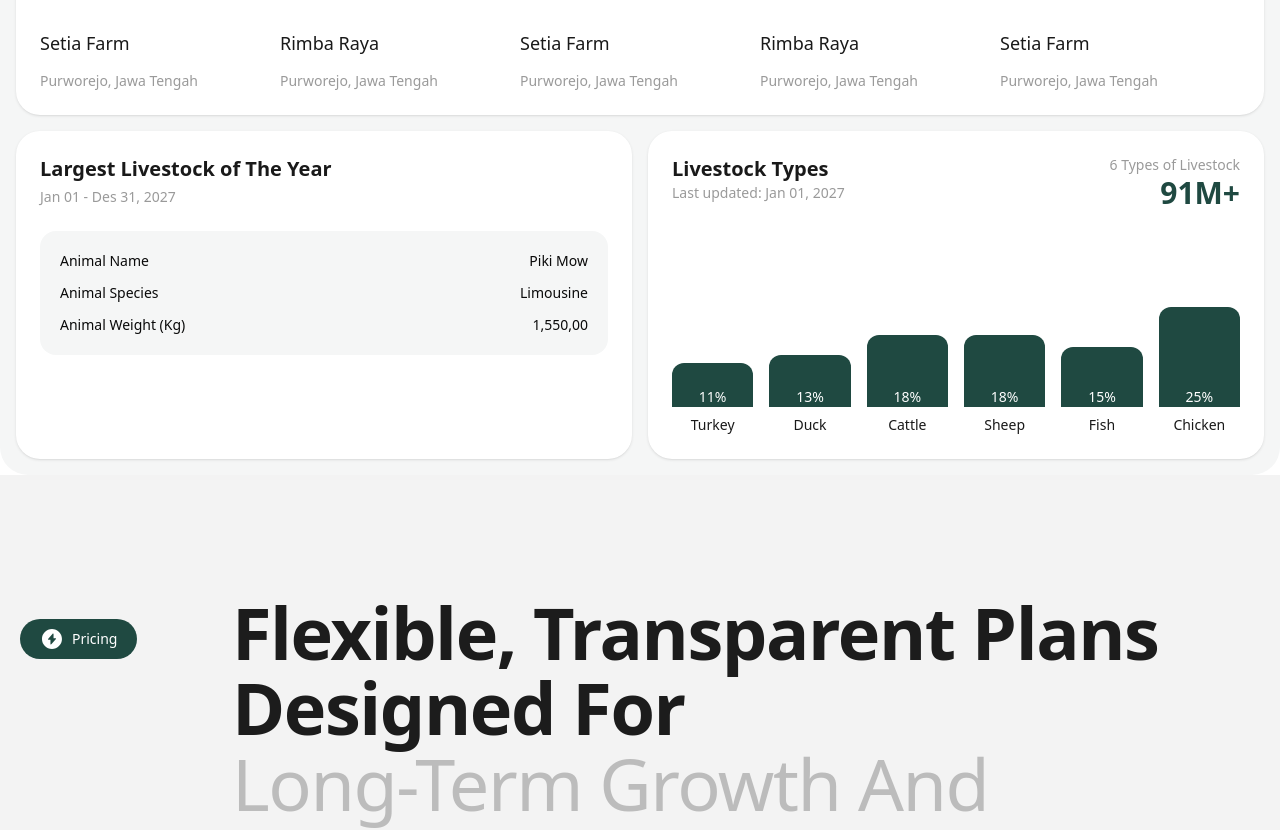
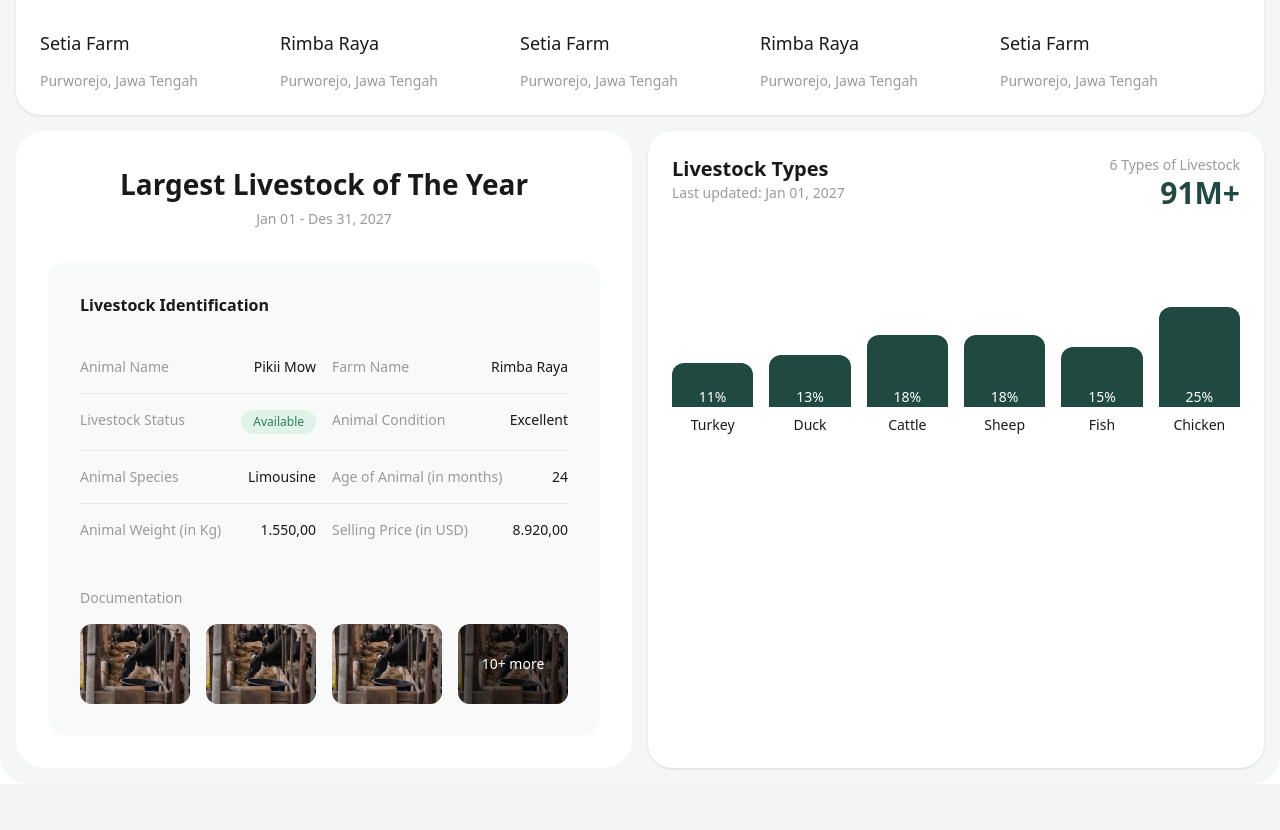
Before and after one commit to DaffaHirza/ternaqin-landing-page, a Next.js app: page / in a window 1280 px wide. Shown: the part 9740-10570 px from the top of the page. Built offline with nearby package versions, Linux system fonts and the light colour scheme.

Commit message:
add largest livestock card on analytics

```diff
--- a/components/AnalyticSectiton.tsx
+++ b/components/AnalyticSectiton.tsx
@@ -3,6 +3,7 @@
 import Image from "next/image";
 import SalesTransactions from "@/components/SalesTransactions";
 import LivestockCategory from "@/components/LivestockCategory";
+import LargestLivestock from "@/components/LargestLivestock";
 
 export default function AnalyticsSection() {
   return (
@@ -98,28 +99,8 @@ export default function AnalyticsSection() {
       {/* ================= BOTTOM GRID ================= */}
       <div className="grid grid-cols-1 lg:grid-cols-2 gap-4">
         {/* Largest Livestock */}
-        <div className="bg-white rounded-[24px] p-5 sm:p-6 shadow-sm">
-          <h3 className="text-lg sm:text-xl font-semibold text-[#191919] mb-1">
-            Largest Livestock of The Year
-          </h3>
-          <p className="text-xs sm:text-sm text-[#9A9A9A] mb-6">
-            Jan 01 - Des 31, 2027
-          </p>
-
-          <div className="bg-[#F5F6F6] rounded-[16px] p-4 sm:p-5 space-y-3 text-sm">
-            <div className="flex justify-between">
-              <span>Animal Name</span>
-              <span className="font-medium">Piki Mow</span>
-            </div>
-            <div className="flex justify-between">
-              <span>Animal Species</span>
-              <span className="font-medium">Limousine</span>
-            </div>
-            <div className="flex justify-between">
-              <span>Animal Weight (Kg)</span>
-              <span className="font-medium">1,550,00</span>
-            </div>
-          </div>
+        <div className="h-full">
+          <LargestLivestock />
         </div>
 
         {/* Livestock Types */}
--- /dev/null
+++ b/components/LargestLivestock.tsx
@@ -0,0 +1,95 @@
+export default function LargestLivestock() {
+  return (
+    <div className="bg-white rounded-[28px] p-6 sm:p-8">
+      <div className="text-center mb-8">
+        <h2 className="text-[clamp(20px,2.2vw,28px)] font-semibold text-[#191919]">
+          Largest Livestock of The Year
+        </h2>
+        <p className="text-sm text-[#9A9A9A] mt-1">Jan 01 - Des 31, 2027</p>
+      </div>
+      {/* Inner Card */}
+      <div className="bg-[#F8F9F9] rounded-[20px] p-6 sm:p-8">
+        {/* Title */}
+
+        <h3 className="text-base font-semibold text-[#191919] mb-6">
+          Livestock Identification
+        </h3>
+
+        <div className="mt-6 text-sm">
+          {[
+            ["Animal Name", "Pikii Mow", "Farm Name", "Rimba Raya"],
+            ["Livestock Status", "Available", "Animal Condition", "Excellent"],
+            ["Animal Species", "Limousine", "Age of Animal (in months)", "24"],
+            [
+              "Animal Weight (in Kg)",
+              "1.550,00",
+              "Selling Price (in USD)",
+              "8.920,00",
+            ],
+          ].map((row, i, arr) => (
+            <div
+              key={i}
+              className={`py-4 ${
+                i !== arr.length - 1 ? "border-b border-[#E5E7E7]" : ""
+              }`}
+            >
+              <div className="grid grid-cols-1 md:grid-cols-2 gap-4">
+                {/* Pair 1 */}
+                <div className="grid grid-cols-[1fr_auto] gap-x-6">
+                  <span className="text-[#9A9A9A] break-words">{row[0]}</span>
+
+                  {row[1] === "Available" ? (
+                    <span className="px-3 py-1 text-xs bg-[#DFF3E8] text-[#2E7D5B] rounded-full whitespace-nowrap">
+                      {row[1]}
+                    </span>
+                  ) : (
+                    <span className="font-medium text-[#191919] text-right break-words">
+                      {row[1]}
+                    </span>
+                  )}
+                </div>
+
+                {/* Pair 2 */}
+                <div className="grid grid-cols-[1fr_auto] gap-x-6">
+                  <span className="text-[#9A9A9A] break-words">{row[2]}</span>
+
+                  <span className="font-medium text-[#191919] text-right break-words">
+                    {row[3]}
+                  </span>
+                </div>
+              </div>
+            </div>
+          ))}
+        </div>
+
+        {/* Documentation */}
+        <div className="mt-8">
+          <p className="text-sm font-medium text-[#9A9A9A] mb-4">
+            Documentation
+          </p>
+
+          <div className="flex flex-wrap gap-4">
+            {[1, 2, 3, 4].map((_, i) => (
+              <div
+                key={i}
+                className="relative w-[110px] h-[80px] rounded-[12px] overflow-hidden bg-gray-300 flex-shrink-0"
+              >
+                <img
+                  src="/img/cow.svg"
+                  alt="cow"
+                  className="w-full h-full object-cover"
+                />
+
+                {i === 3 && (
+                  <div className="absolute inset-0 bg-black/50 flex items-center justify-center text-white text-sm font-medium">
+                    10+ more
+                  </div>
+                )}
+              </div>
+            ))}
+          </div>
+        </div>
+      </div>
+    </div>
+  );
+}
```
Also changed, not shown: public/img/cow.svg (added).
